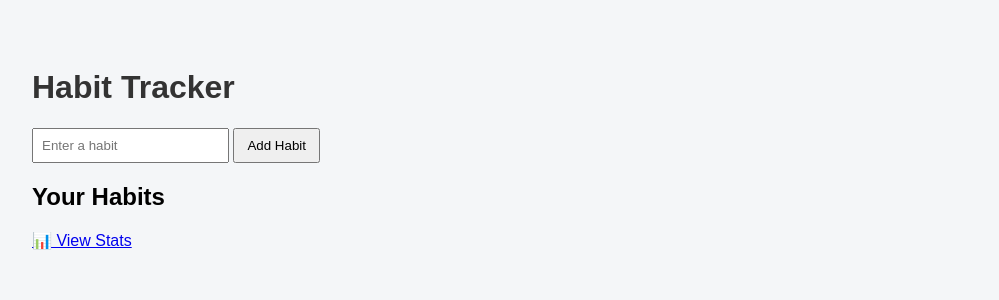
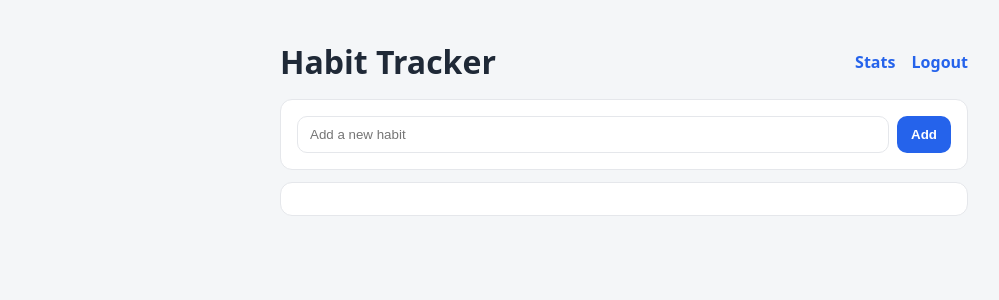
Before and after one commit to vikas09817/Habit-Tracker, a Flask app: page / in a window 1280 px wide. Shown: the top 300 px of the page, without its empty margins (16-1015 px from the left). Run offline with Flask 3, Linux system fonts and the light colour scheme; the visitor is signed in with stand-in values (Sample User, id 1); data that the repository does not hold is empty.

Commit message:
Live Deployment

```diff
--- /dev/null
+++ b/REQUIREMENTS.txt
@@ -0,0 +1,3 @@
+Flask
+Werkzeug
+gunicorn
--- /dev/null
+++ b/Render.yaml
@@ -0,0 +1,6 @@
+services:
+  - type: web
+    name: habit-tracker
+    env: python
+    buildCommand: pip install -r requirements.txt
+    startCommand: gunicorn app:app
--- a/app.py
+++ b/app.py
@@ -201,4 +201,4 @@ def stats():
 
 
 if __name__ == "__main__":
-    app.run(debug=True)
+    app.run()
--- a/static/style.css
+++ b/static/style.css
@@ -1,24 +1,109 @@
-body {
-    font-family: Arial, sans-serif;
-    background: #f4f6f8;
-    padding: 40px;
+:root {
+  --bg: #f4f6f8;
+  --card: #ffffff;
+  --text: #1f2937;
+  --muted: #6b7280;
+  --primary: #2563eb;
+  --danger: #dc2626;
+  --success: #16a34a;
+  --border: #e5e7eb;
 }
 
-h1 {
-    color: #333;
+* { box-sizing: border-box; }
+
+body {
+  margin: 0;
+  font-family: system-ui, -apple-system, Segoe UI, Roboto, Arial, sans-serif;
+  background: var(--bg);
+  color: var(--text);
 }
 
-form input {
-    padding: 8px;
+.container {
+  max-width: 720px;
+  margin: 24px auto;
+  padding: 16px;
+}
+
+.header {
+  display: flex;
+  align-items: center;
+  justify-content: space-between;
+  margin-bottom: 16px;
+}
+
+.header h1 { margin: 0; }
+
+.nav a {
+  margin-left: 12px;
+  text-decoration: none;
+  color: var(--primary);
+  font-weight: 600;
+}
+
+.card {
+  background: var(--card);
+  border: 1px solid var(--border);
+  border-radius: 12px;
+  padding: 16px;
+  margin-bottom: 12px;
+}
+
+.form {
+  display: flex;
+  gap: 8px;
+}
+
+.form input {
+  flex: 1;
+  padding: 10px 12px;
+  border-radius: 10px;
+  border: 1px solid var(--border);
 }
 
 button {
-    padding: 8px 12px;
+  padding: 10px 14px;
+  border-radius: 10px;
+  border: none;
+  cursor: pointer;
+  font-weight: 600;
 }
 
-li {
-    background: white;
-    margin: 10px 0;
-    padding: 10px;
-    list-style: none;
+.btn-primary { background: var(--primary); color: white; }
+.btn-ghost { background: transparent; color: var(--primary); }
+.btn-danger { background: var(--danger); color: white; }
+
+.list {
+  list-style: none;
+  padding: 0;
+  margin: 0;
 }
+
+.item {
+  display: flex;
+  align-items: center;
+  justify-content: space-between;
+  gap: 8px;
+}
+
+.left {
+  display: flex;
+  align-items: center;
+  gap: 10px;
+}
+
+.badge {
+  font-size: 12px;
+  color: var(--muted);
+}
+
+.status.done { color: var(--success); }
+.status.not { color: var(--muted); }
+
+.actions a {
+  margin-left: 8px;
+  text-decoration: none;
+}
+
+@media (max-width: 480px) {
+  .form { flex-direction: column; }
+}
--- a/templates/index.html
+++ b/templates/index.html
@@ -1,35 +1,55 @@
 <!DOCTYPE html>
-<html lang="en">
+<html>
 <head>
-    <meta charset="UTF-8">
+  <title>Habit Tracker</title>
   <link rel="stylesheet" href="{{ url_for('static', filename='style.css') }}">
-    <title>Habit Tracker</title>
 </head>
 <body>
+
+<div class="container">
+
+  <div class="header">
     <h1>Habit Tracker</h1>
-    <form method="POST">
-        <input type="text" name="habit" placeholder="Enter a habit" required>
-        <button type="submit">Add Habit</button>
+    <div class="nav">
+      <a href="/stats">Stats</a>
+      <a href="/logout">Logout</a>
+    </div>
+  </div>
+
+  <div class="card">
+    <form class="form" method="POST">
+      <input type="text" name="habit" placeholder="Add a new habit" required>
+      <button class="btn-primary" type="submit">Add</button>
     </form>
+  </div>
 
-    <h2>Your Habits</h2>
-    <ul>
+  <div class="card">
+    <ul class="list">
       {% for habit in habits %}
-        <li>{{ habit["name"] }}
+      <li class="item">
+        <div class="left">
+          <strong>{{ habit["name"] }}</strong>
+          {% if habit["last_done"] %}
+            <span class="badge">Last: {{ habit["last_done"] }}</span>
+          {% endif %}
           {% if habit["done"] %}
-               ✅
+            <span class="status done">✅</span>
           {% else %}
-               ❌
+            <span class="status not">❌</span>
           {% endif %}
-            <span>🔥 Streak: {{ habit["streak"] }}</span>
-            <a href="/toggle/{{ habit['id'] }}">Toggle</a>
-            <a href="/delete/{{ habit['id'] }}" style="color:red;">Delete</a>
-            <small>Last done: {{ habit["last_done"] or "—" }}</small>
+          <span class="badge">🔥 {{ habit["streak"] }}</span>
+        </div>
 
+        <div class="actions">
+          <a class="btn-ghost" href="/toggle/{{ habit['id'] }}">Toggle</a>
+          <a class="btn-danger" href="/delete/{{ habit['id'] }}">Delete</a>
+        </div>
       </li>
       {% endfor %}
     </ul>
-    <a href="/stats">📊 View Stats</a>
+  </div>
+
+</div>
 
 </body>
 </html>
```
Lines whose indentation alone changed are shown as unchanged.
